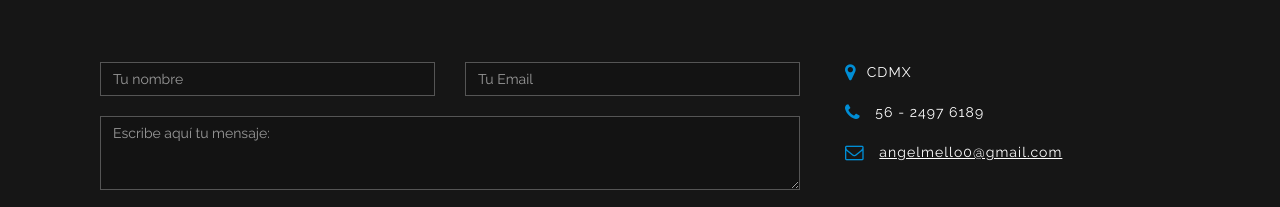
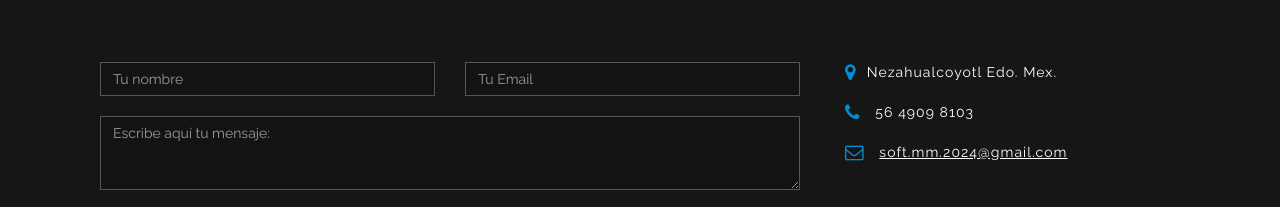
Before and after one commit to angelmello10/softm-m, a plain HTML site: page index.html in a window 1280 px wide. Shown: the part 2530-2737 px from the top of the page. Drawn offline with Linux system fonts and the light colour scheme; some packages are replaced by stand-ins of ours; files whose address does not match are found by name.

Commit message:
Update index.html

```diff
--- a/index.html
+++ b/index.html
@@ -303,9 +303,9 @@
 
           <div class="col-md-4 animated" data-animate="fadeInRight">
             <address>
-                <span><i class="fa fa-map-marker fa-lg"></i>CDMX</span>
-                <span><i class="fa fa-phone fa-lg"></i> 56 - 2497 6189</span>
-                <span><i class="fa fa-envelope-o fa-lg"></i> <a href="mailto:contact@example.com">angelmello0@gmail.com</a></span>
+                <span><i class="fa fa-map-marker fa-lg"></i>Nezahualcoyotl Edo. Mex.</span>
+                <span><i class="fa fa-phone fa-lg"></i> 56 4909 8103</span>
+                <span><i class="fa fa-envelope-o fa-lg"></i> <a href="mailto:contact@example.com">soft.mm.2024@gmail.com</a></span>
             </address>
           </div>
 
```
